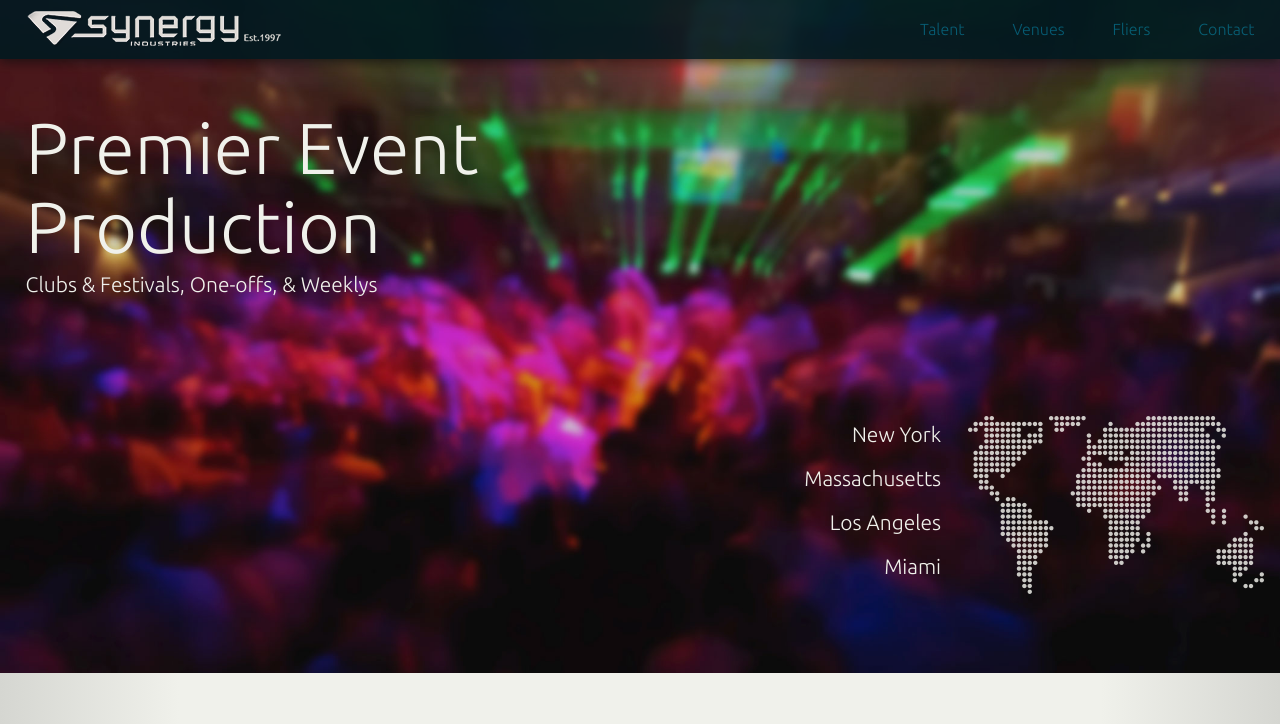
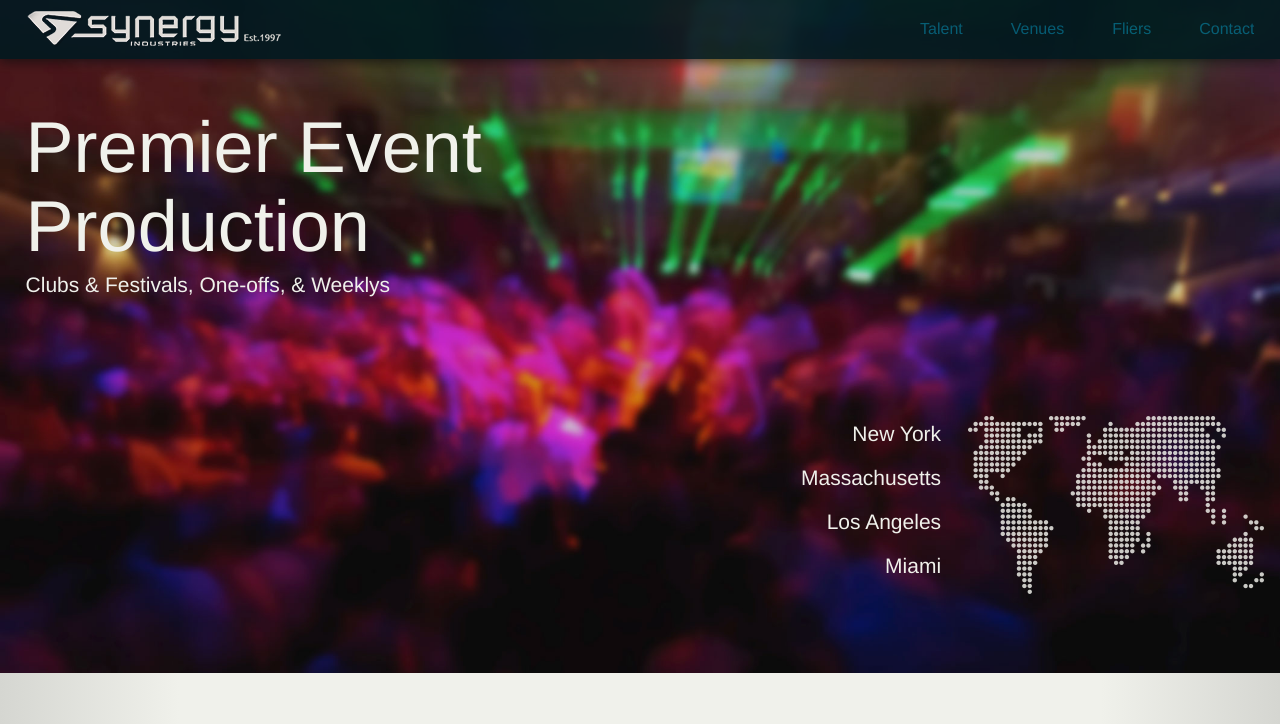
Before and after one commit to adamgedney/synergy, a plain HTML site: page index.html in a window 1280 px wide. Shown: the top 724 px of the page. Drawn offline with Linux system fonts and the light colour scheme.

Commit message:
more font adjust

```diff
--- a/css/main.css
+++ b/css/main.css
@@ -56,7 +56,7 @@ html{
 
 body{
 color: #001920;
-font: 62.5% "Helvetica Neue Light", 'Ubuntu', Helvetica, Arial, sans-serif;
+font: 62.5% "Helvetica Neue Light", Helvetica, Arial, 'Ubuntu', sans-serif;
 font-weight: 100;
 background: #f0f1eb; /* Old browsers */
 background: -moz-linear-gradient(left,  #d5d6d1 0%, #f0f1eb 14%, #f0f1eb 49%, #f0f1eb 86%, #d5d6d1 100%); /* FF3.6+ */
```
